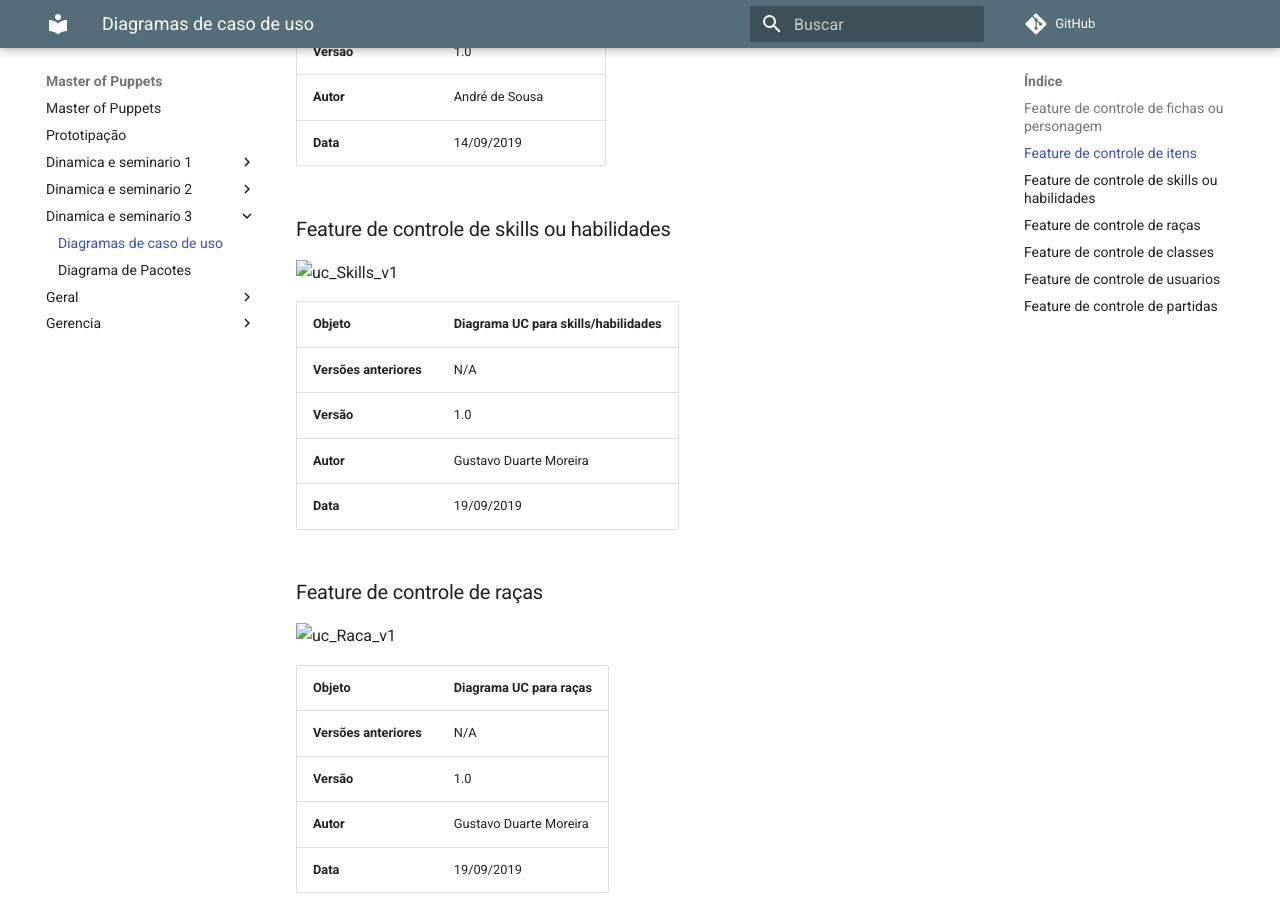
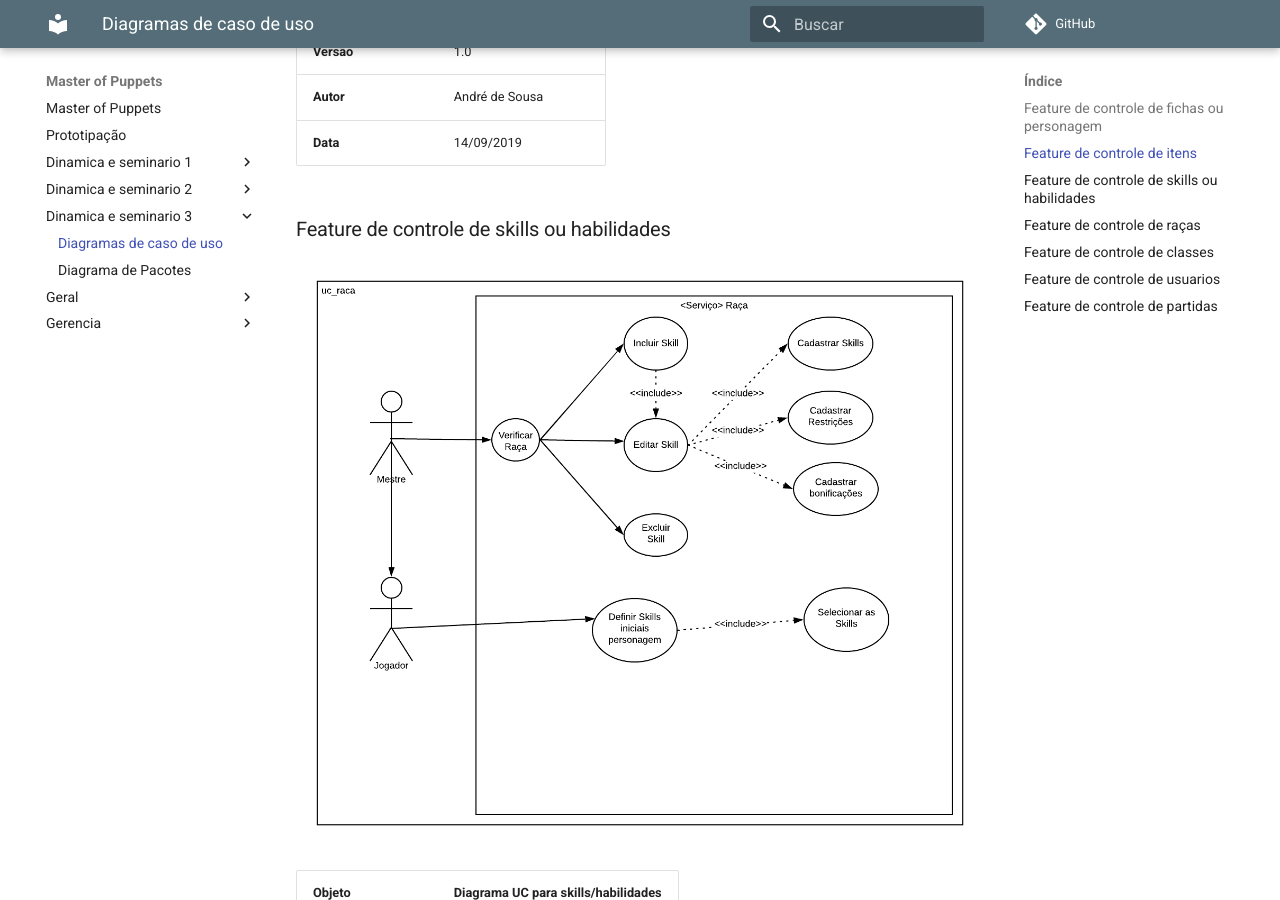
Before and after one commit to desenho-de-software-2019-02/Documentation, an MkDocs documentation site: the page built from docs/dinamica_e_seminario_3/casos_de_uso.md, in a window 1280 px wide and 900 px high, scrolled down 2295 px. Built offline with MkDocs 1.6.1 and Material for MkDocs 9.7.7, drawn with Linux system fonts in a browser that asks for light colours; comment, search, counter and statistics services are not loaded.

Commit message:
Correcting images adresses

```diff
--- a/docs/dinamica_e_seminario_3/casos_de_uso.md
+++ b/docs/dinamica_e_seminario_3/casos_de_uso.md
@@ -26,7 +26,7 @@
 
 ### Feature de controle de skills ou habilidades
 
-![uc_Skills_v1](/img/casos-de-uso/UC_skills_v0.png)
+![uc_Skills_v1](../img/casos-de-uso/UC_skills_v0.png)
 
 | **Objeto** | **Diagrama UC para skills/habilidades** |
 |--|--|
@@ -38,7 +38,7 @@
 
 ### Feature de controle de raças
 
-![uc_Raca_v1](/img/casos-de-uso/UC_skills_v0.png)
+![uc_Raça_v1](../img/casos-de-uso/UC_raca_v0.png)
 
 | **Objeto** | **Diagrama UC para raças** |
 |--|--|
```
Also changed, not shown: docs/img/casos-de-uso/UC_raca_v0.png (renamed from img/casos-de-uso/UC_raca_v0.png), docs/img/casos-de-uso/UC_skills_v0.png (renamed from img/casos-de-uso/UC_skills_v0.png).
